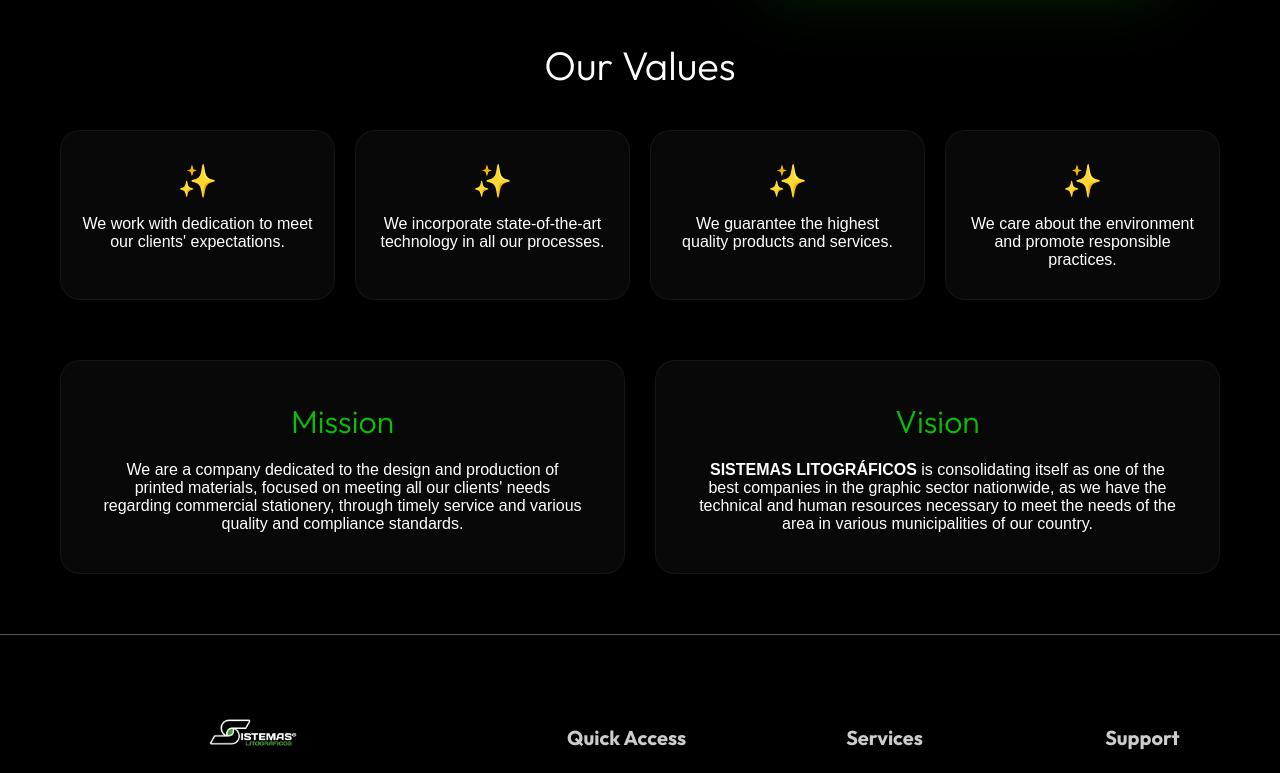
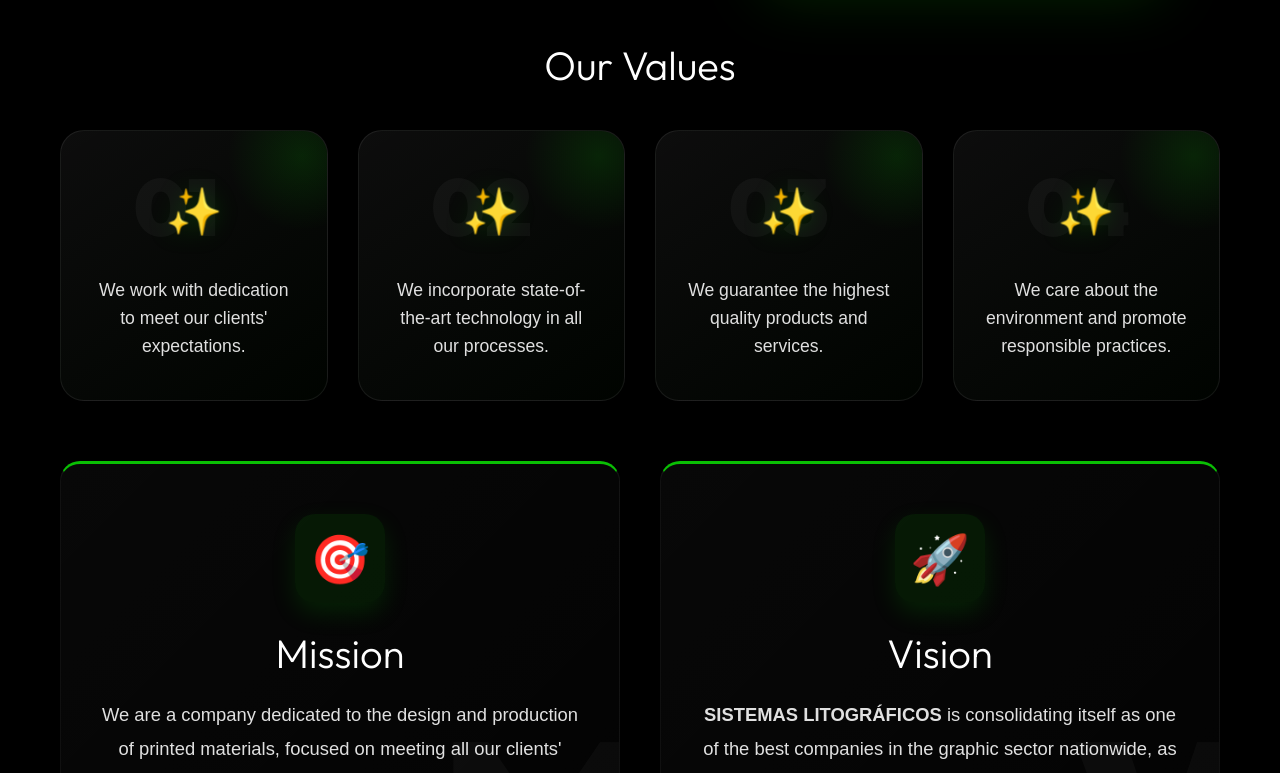
Before and after one commit to Wilyos/sistemasLito, a React (Create React App) app in the folder sistemas-litograficos/: page /nosotros in a window 1280 px wide. Shown: the part 860-1633 px from the top of the page. Built offline with nearby package versions, Linux system fonts and the light colour scheme.

Commit message:
fix about us

```diff
--- a/sistemas-litograficos/src/ModernLanding.css
+++ b/sistemas-litograficos/src/ModernLanding.css
@@ -716,29 +716,155 @@
 }
 .valores-grid {
   display: grid;
-  grid-template-columns: repeat(auto-fit, minmax(200px, 1fr));
-  gap: 20px;
+  grid-template-columns: repeat(auto-fit, minmax(250px, 1fr));
+  gap: 30px;
 }
+
 .valor-card {
-  padding: 30px 20px;
+  padding: 40px 30px;
   text-align: center;
+  position: relative;
+  overflow: hidden;
+  background: linear-gradient(145deg, rgba(255,255,255,0.05) 0%, rgba(10,191,4,0.02) 100%);
+  border: 1px solid rgba(255,255,255,0.08);
+  border-radius: 24px;
+  z-index: 1;
+  transition: transform 0.4s cubic-bezier(0.175, 0.885, 0.32, 1.275), box-shadow 0.4s ease;
 }
+
+.valor-card::before {
+  content: '';
+  position: absolute;
+  top: -50px;
+  right: -50px;
+  width: 150px;
+  height: 150px;
+  background: radial-gradient(circle, rgba(10,191,4,0.15) 0%, transparent 70%);
+  border-radius: 50%;
+  z-index: -1;
+  transition: transform 0.5s ease;
+}
+
+.valor-card:hover {
+  transform: translateY(-10px);
+  box-shadow: 0 15px 35px rgba(0,0,0,0.6), 0 0 20px rgba(10,191,4,0.2);
+  border-color: rgba(10,191,4,0.4);
+}
+
+.valor-card:hover::before {
+  transform: scale(1.8);
+}
+
+.valor-icon-wrapper {
+  position: relative;
+  width: 80px;
+  height: 80px;
+  margin: 0 auto 25px;
+  display: flex;
+  align-items: center;
+  justify-content: center;
+}
+
+.valor-number {
+  position: absolute;
+  top: -15px;
+  left: -20px;
+  font-size: 5rem;
+  font-weight: 900;
+  font-family: 'Outfit', sans-serif;
+  color: rgba(255,255,255,0.04);
+  z-index: 0;
+  transition: color 0.4s ease, transform 0.4s ease;
+}
+
+.valor-card:hover .valor-number {
+  color: rgba(10,191,4,0.15);
+  transform: translateY(-5px) translateX(5px);
+}
+
 .valor-icon {
-  font-size: 2rem;
-  margin-bottom: 15px;
+  font-size: 2.8rem;
+  z-index: 1;
+  filter: drop-shadow(0 0 15px rgba(10,191,4,0.4));
+  animation: pulseIcon 3s infinite alternate;
+}
+
+@keyframes pulseIcon {
+  0% { transform: scale(1); filter: drop-shadow(0 0 10px rgba(10,191,4,0.2)); }
+  100% { transform: scale(1.15); filter: drop-shadow(0 0 25px rgba(10,191,4,0.9)); }
+}
+
+.valor-card p {
+  font-size: 1.1rem;
+  line-height: 1.6;
+  color: #e0e0e0;
+  font-weight: 400;
+  margin: 0;
 }
 
 .modern-nosotros-mision-vision {
   display: flex;
-  gap: 30px;
+  gap: 40px;
 }
 .modern-nosotros-mision-vision .flex-1 {
   flex: 1;
 }
+
+.mision-vision-card {
+  position: relative;
+  padding: 50px 40px;
+  overflow: hidden;
+  background: linear-gradient(135deg, rgba(255,255,255,0.03) 0%, rgba(255,255,255,0.01) 100%);
+  border-top: 3px solid var(--ml-brand);
+  transition: transform 0.4s ease, box-shadow 0.4s ease;
+}
+
+.mision-vision-card:hover {
+  transform: translateY(-8px);
+  box-shadow: 0 15px 40px rgba(0,0,0,0.5), 0 -5px 25px rgba(10,191,4,0.15);
+}
+
+.mision-vision-card::before {
+  content: '';
+  position: absolute;
+  bottom: -30px;
+  right: -30px;
+  font-size: 15rem;
+  opacity: 0.03;
+  font-family: 'Outfit', sans-serif;
+  font-weight: 900;
+  pointer-events: none;
+  line-height: 1;
+}
+
+.mision-vision-card:first-child::before {
+  content: 'M';
+}
+.mision-vision-card:last-child::before {
+  content: 'V';
+}
+
+.mv-icon {
+  font-size: 3rem;
+  margin-bottom: 25px;
+  display: inline-block;
+  padding: 15px;
+  background: rgba(10,191,4,0.1);
+  border-radius: 20px;
+  box-shadow: 0 10px 25px rgba(10,191,4,0.15);
+}
+
 .modern-nosotros-mision-vision h2 {
-  font-size: 2rem;
-  color: var(--ml-brand);
+  font-size: 2.5rem;
+  color: #fff;
   margin-bottom: 20px;
+}
+
+.modern-nosotros-mision-vision p {
+  font-size: 1.15rem;
+  line-height: 1.8;
+  color: #e0e0e0;
+  font-weight: 300;
 }
 @media screen and (max-width: 768px) {
   .modern-nosotros-mision-vision {
--- a/sistemas-litograficos/src/components/pages/Nosotros.js
+++ b/sistemas-litograficos/src/components/pages/Nosotros.js
@@ -72,7 +72,10 @@
           <div className="valores-grid">
              {t("about.values", { returnObjects: true }).map((valor, idx) => (
                 <div className="modern-glass-card valor-card" key={idx} style={{ '--delay': `${idx * 0.1}s` }}>
-                  <div className="valor-icon">✨</div>
+                  <div className="valor-icon-wrapper">
+                    <div className="valor-number">0{idx + 1}</div>
+                    <div className="valor-icon">✨</div>
+                  </div>
                   <p>{valor}</p>
                 </div>
               ))}
@@ -81,11 +84,13 @@
 
         {/* Mission and Vision */}
         <div className="modern-nosotros-mision-vision reveal-element" ref={addToRefs}>
-          <div className="modern-glass-card flex-1">
+          <div className="modern-glass-card flex-1 mision-vision-card">
+            <div className="mv-icon">🎯</div>
             <h2>{t("about.mission_title")}</h2>
             <p>{t("about.mission")}</p>
           </div>
-          <div className="modern-glass-card flex-1">
+          <div className="modern-glass-card flex-1 mision-vision-card">
+            <div className="mv-icon">🚀</div>
             <h2>{t("about.vision_title")}</h2>
             <p dangerouslySetInnerHTML={{ __html: t("about.vision") }} />
           </div>
```
